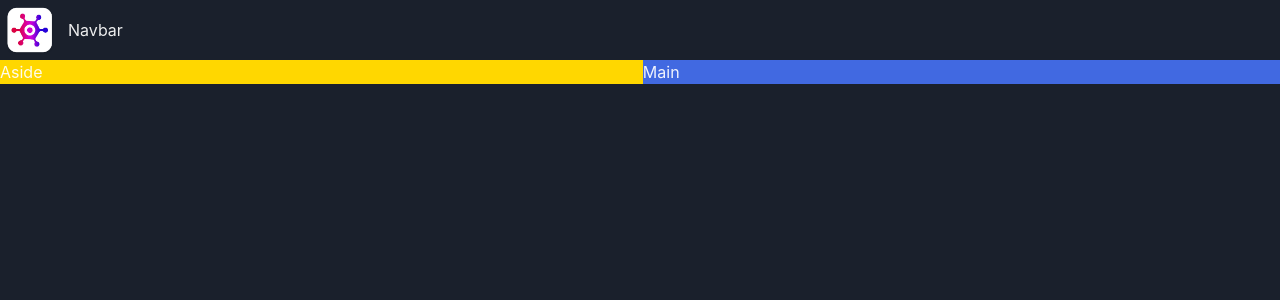
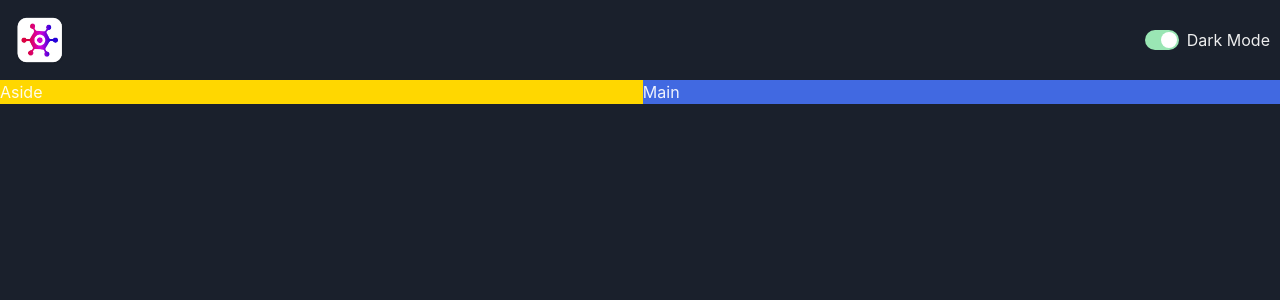
Before and after one commit to ThaikoZ/game-hub, a React (Vite) app: page / in a window 1280 px wide. Shown: the top 300 px of the page. Built offline with nearby package versions, Linux system fonts and the light colour scheme.

Commit message:
Build a color mode switch.

```diff
--- /dev/null
+++ b/src/components/ColorModeSwitch.tsx
@@ -0,0 +1,17 @@
+import { Switch, HStack, Text, useColorMode } from "@chakra-ui/react";
+
+const ColorModeSwitch = () => {
+  const { toggleColorMode, colorMode } = useColorMode();
+  return (
+    <HStack>
+      <Switch
+        isChecked={colorMode === "dark"}
+        onChange={toggleColorMode}
+        colorScheme="green"
+      />
+      <Text>Dark Mode</Text>
+    </HStack>
+  );
+};
+
+export default ColorModeSwitch;
--- a/src/components/NavBar.tsx
+++ b/src/components/NavBar.tsx
@@ -1,10 +1,11 @@
-import { HStack, Image, Text } from "@chakra-ui/react";
+import { Flex, HStack, Image } from "@chakra-ui/react";
 import logo from "../assets/Logo/logo.webp";
+import ColorModeSwitch from "./ColorModeSwitch";
 const NavBar = () => {
   return (
-    <HStack>
+    <HStack display="flex" justifyContent="space-between" padding="10px">
       <Image src={logo} boxSize="60px" />
-      <Text>Navbar</Text>
+      <ColorModeSwitch />
     </HStack>
   );
 };
```
